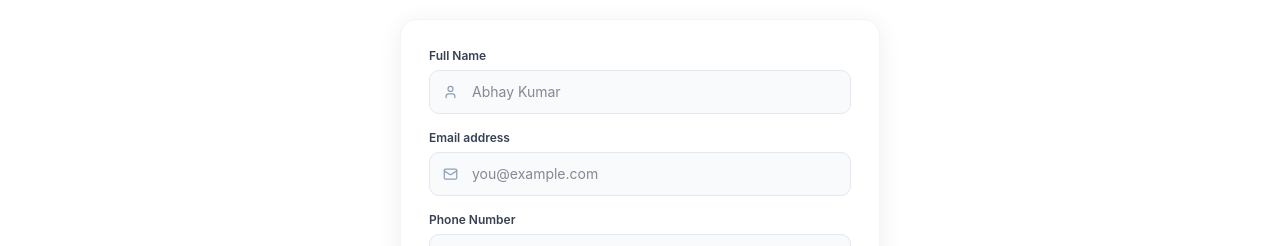
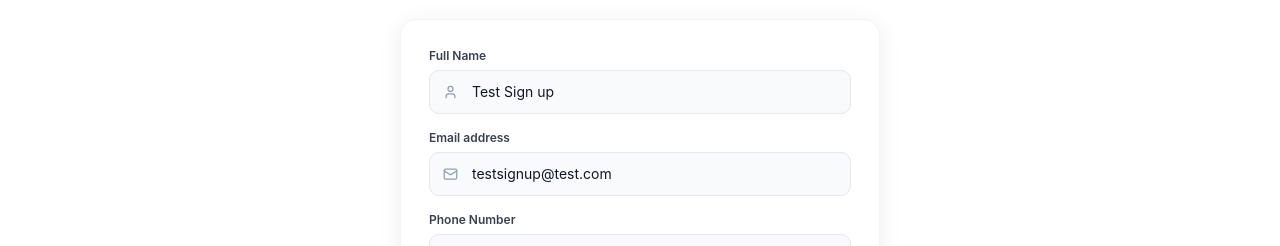
Before and after one commit to abhay0480-eng/Bike_rental_App, a React (Vite) app: page /signup in a window 1280 px wide. Shown: the part 214-460 px from the top of the page. Built offline with nearby package versions, Linux system fonts and the light colour scheme; no server answers.

Commit message:
by default values in sign up and vercel refresh error routing conflit

```diff
--- a/src/pages/SignUp.tsx
+++ b/src/pages/SignUp.tsx
@@ -17,13 +17,13 @@ type UserRole = "host" | "renter"
 
 export const SignUp = () => {
     const [formData, setFormData] = useState({
-        email: "",
-        password: "",
-        confirmPassword: "",
-        fullName: "",
-        phone: "",
-        role: "" as UserRole | "",
-        city: ""
+        email: "testsignup@test.com",
+        password: "123456",
+        confirmPassword: "123456",
+        fullName: "Test Sign up",
+        phone: "7073223343",
+        role: "renter" as UserRole | "",
+        city: "Aligarh"
     })
     const [error, setError] = useState<FormErrors>({})
     const [isLoading, setLoading] = useState(false)
```
Also changed, not shown: vercel.json (added).
